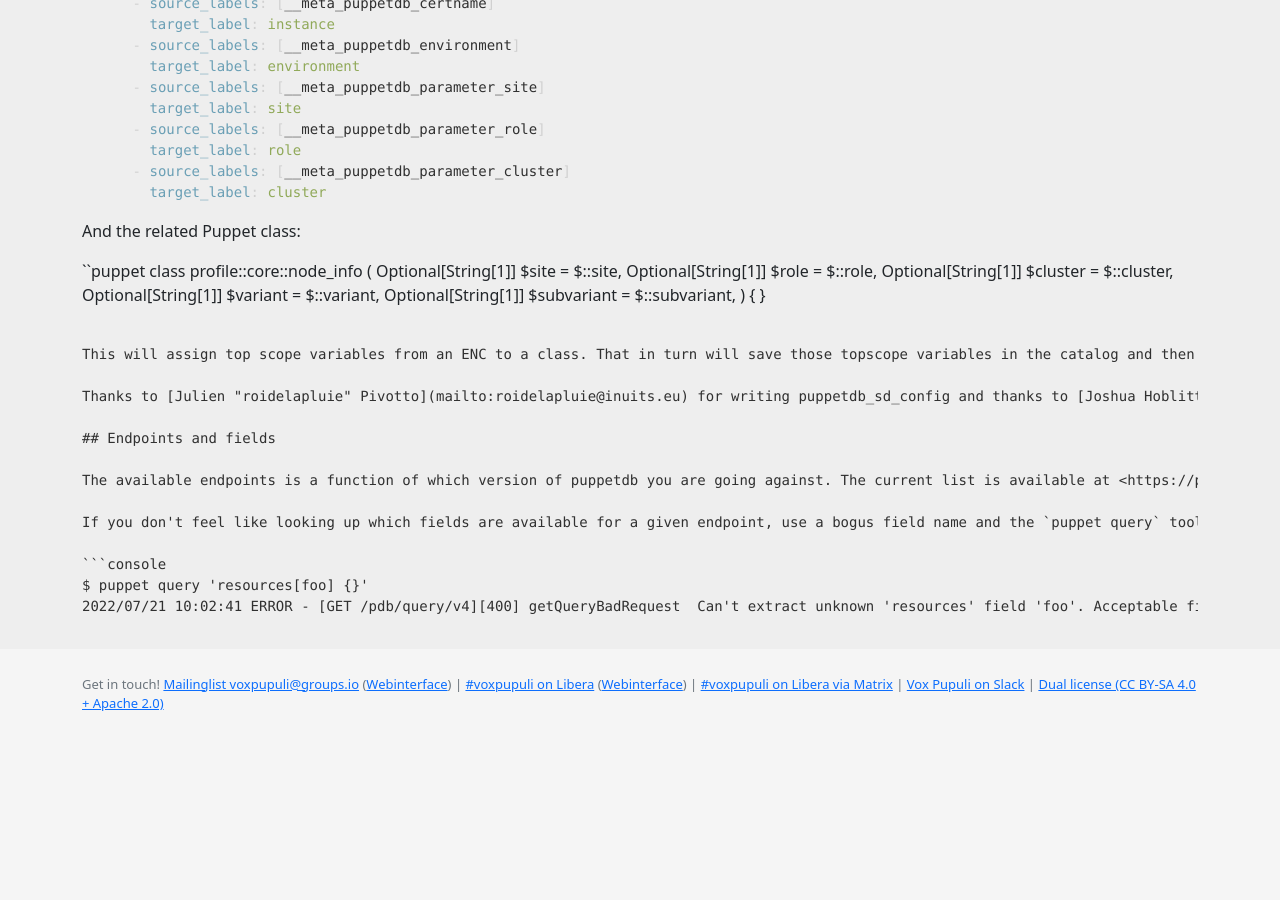
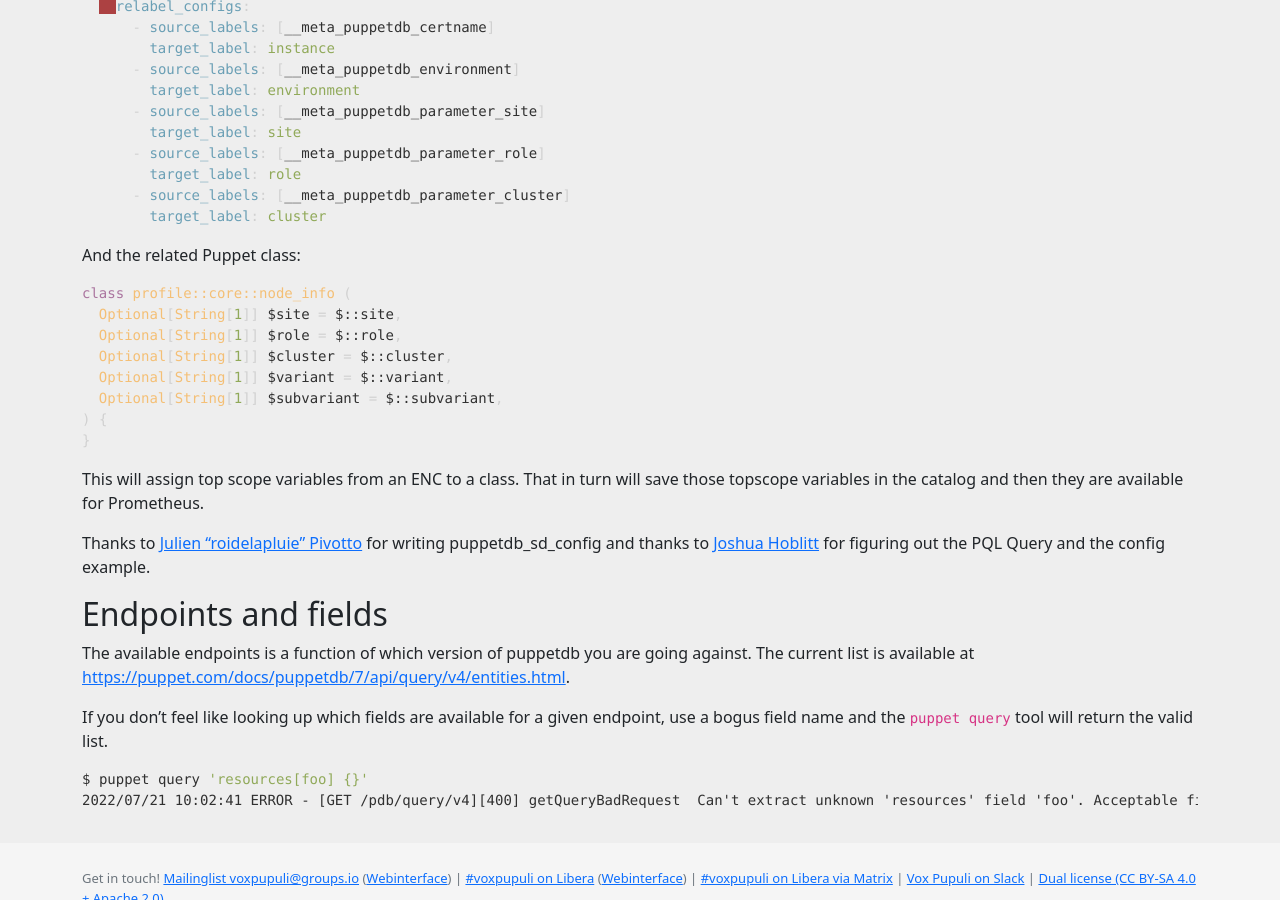
Before and after one commit to voxpupuli/voxpupuli.github.io, a Jekyll site: the page built from _docs/pql_queries.md, in a window 1280 px wide and 900 px high, scrolled down 6116 px. Built offline with Jekyll 4.4.1, drawn with Linux system fonts in a browser that asks for light colours; nearby versions of some CDN libraries; before the commit the page ends 6846 px from its top, so only the background shows below that.

Commit message:
pql queries: Add missing backtick

````diff
--- a/_docs/pql_queries.md
+++ b/_docs/pql_queries.md
@@ -335,7 +335,7 @@ Why is that helpful? Prometheus has [native support to query PuppetDB](https://p
 
 And the related Puppet class:
 
-``puppet
+```puppet
 class profile::core::node_info (
   Optional[String[1]] $site = $::site,
   Optional[String[1]] $role = $::role,
````
